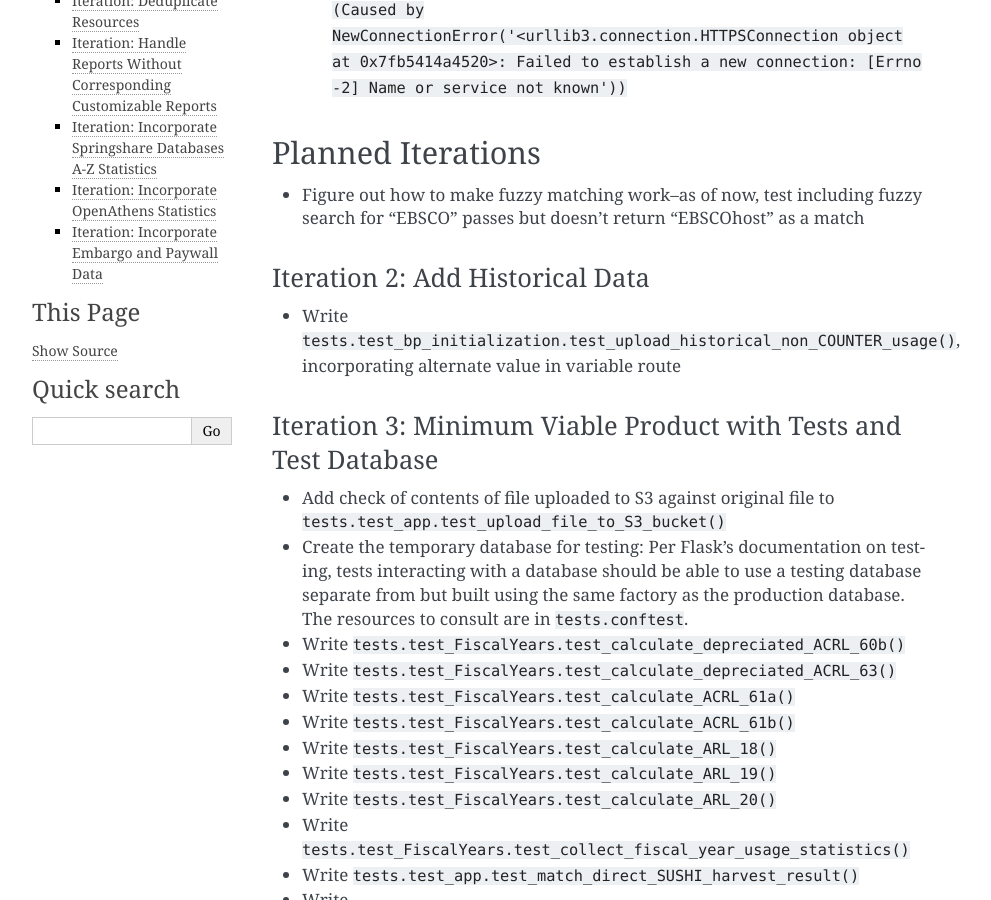
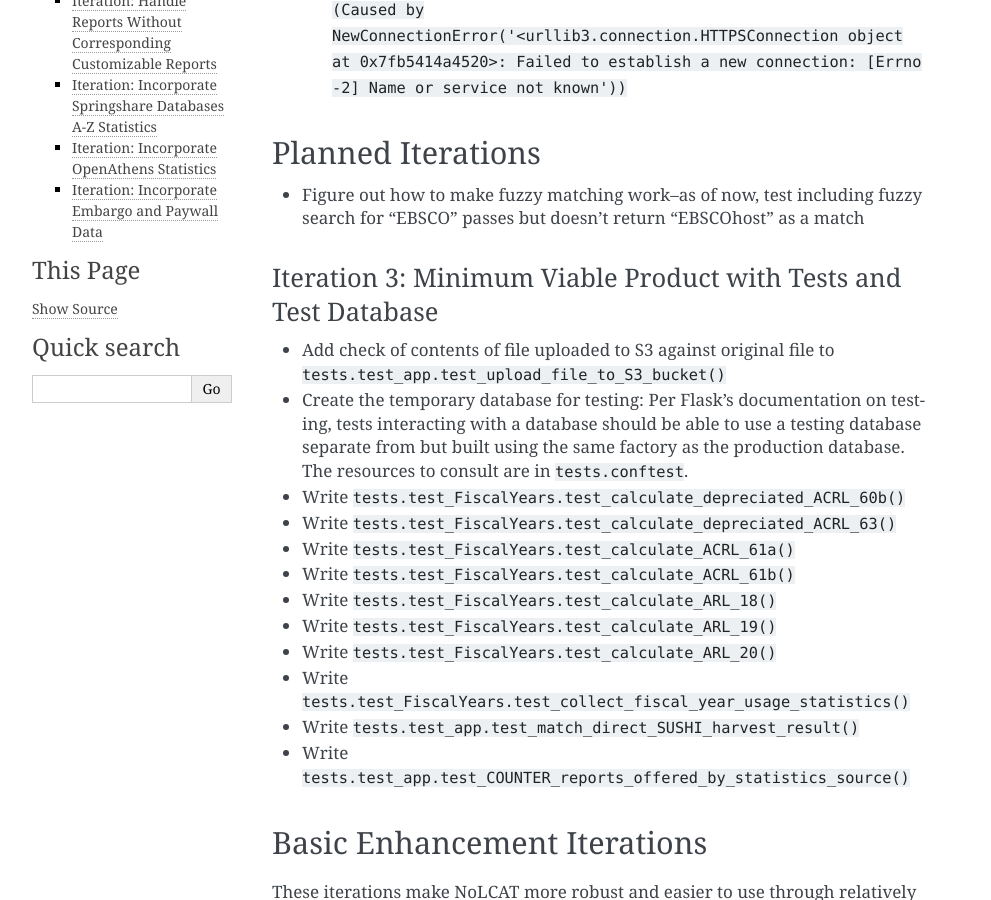
Before and after one commit to ereiskind/nolcat, a Sphinx documentation site: the page built from docs/source/roadmap.rst, in a window 1280 px wide and 900 px high, scrolled down 1281 px. Shown: the whole window, without its empty margins (148-1139 px from the left). Built offline with Sphinx 7.4.7, drawn with Linux system fonts in a browser that asks for light colours; some of the changed text lies outside the part shown.

Commit message:
Delete completed to-do

```diff
--- a/docs/source/roadmap.rst
+++ b/docs/source/roadmap.rst
@@ -19,10 +19,6 @@ This is a list of issues encountered over the course of development that require
 Planned Iterations
 ******************
 * Figure out how to make fuzzy matching work--as of now, test including fuzzy search for "EBSCO" passes but doesn't return "EBSCOhost" as a match
-
-Iteration 2: Add Historical Data
-================================
-* Write ``tests.test_bp_initialization.test_upload_historical_non_COUNTER_usage()``, incorporating alternate value in variable route
 
 Iteration 3: Minimum Viable Product with Tests and Test Database
 ================================================================
```
